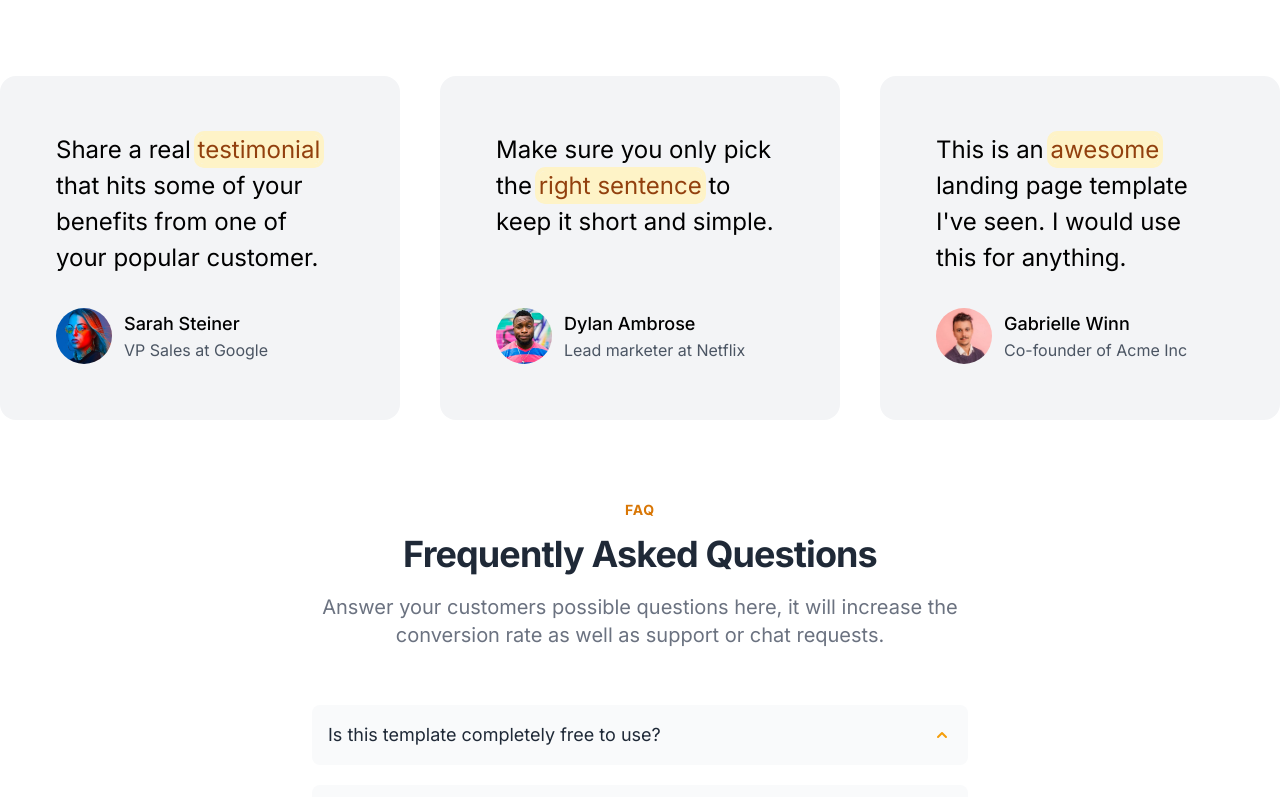
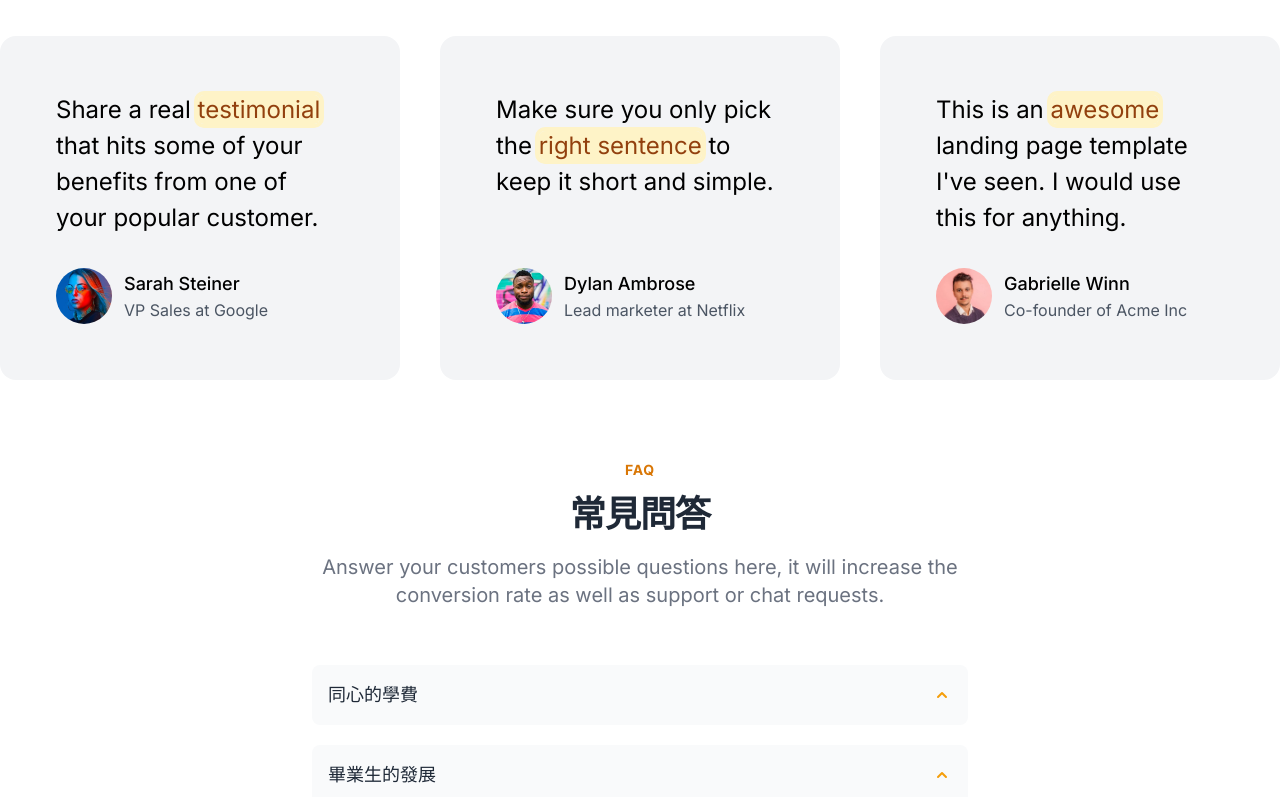
Before and after one commit to shiaoal-new/tongxing-waldorf-website, a Next.js app: page / in a window 1280 px wide. Shown: the part 4138-4935 px from the top of the page. Built offline with nearby package versions, Linux system fonts and the light colour scheme.

Commit message:
feat: 将常见问题标题翻译成中文并添加合作图片。

```diff
--- a/components/data.js
+++ b/components/data.js
@@ -9,7 +9,7 @@ import {
 
 import benefitOneImg from "../public/img/benefit-one.png";
 import benefitTwoImg from "../public/img/benefit-two.png";
-
+import benefitThreeImg from "../public/img/cooperation.webp";
 const benefitOne = {
   title: "順應發展的體驗式學習",
   desc: "同心華德福的課程設計並非單純的知識灌輸，而是緊密扣合孩子不同年齡的發展需求",
@@ -59,7 +59,7 @@ const benefitTwo = {
 const benefitThree = {
   title: "強大且互助的「村莊」社群",
   desc: "在現代小家庭孤立的社會結構下，同心華德福提供了「一個村子來共同養育一個孩子」的強大社群支持",
-  image: benefitTwoImg,
+  image: benefitThreeImg,
   bullets: [
     {
       title: "親師生三元合作",
--- a/components/faq.js
+++ b/components/faq.js
@@ -15,9 +15,8 @@ export default function Faq() {
                   <Disclosure.Button className="flex items-center justify-between w-full px-4 py-4 text-lg text-left text-gray-800 rounded-lg bg-gray-50 hover:bg-gray-100 focus:outline-none focus-visible:ring focus-visible:ring-indigo-100 focus-visible:ring-opacity-75 dark:bg-trueGray-800 dark:text-gray-200">
                     <span>{item.question}</span>
                     <ChevronUpIcon
-                      className={`${
-                        open ? "transform rotate-180" : ""
-                      } w-5 h-5 text-indigo-500`}
+                      className={`${open ? "transform rotate-180" : ""
+                        } w-5 h-5 text-indigo-500`}
                     />
                   </Disclosure.Button>
                   <Disclosure.Panel className="px-4 pt-4 pb-2 text-gray-500 dark:text-gray-300">
@@ -35,17 +34,17 @@ export default function Faq() {
 
 const faqdata = [
   {
-    question: "Is this template completely free to use?",
-    answer: "Yes, this template is completely free to use.",
+    question: "同心的學費",
+    answer: "G1-G6（小學部）學費為每學期85000元。G7-G8（中學部）為每學期95000元。午餐費為每餐90元（將保留物價波動調整的彈性）。",
   },
   {
-    question: "Can I use it in a commercial project?",
-    answer: "Yes, this you can.",
+    question: "畢業生的發展",
+    answer: "同心的畢業生都有學籍學校的畢業證書。同心也會給每個畢業生屬於同心華德福的畢業證書。從過去的經驗觀察到，華德福學校畢業後的孩子能夠獨當一面，自主自立，同時積極參與到社會裡頭。根據社會企業的需求面來看 受企業親睞的人才，人品佳、能獨力解決問題、能團隊合作是最核心的三項能力 以此來看，華德福學校的畢業生在各行各業都是充滿競爭力的。除此之外，華德福學校處處充滿身心靈和諧的行動。畢業生在耳濡目染之下，也能夠將善、美、真放在自己的生命核心中。帶著這個能量，華德福學校的畢業生無論在各行各業都能積極完成自我，綻放出獨特的樣貌。",
   },
   {
-    question: "What is your refund policy? ",
+    question: "未來轉銜的可能性",
     answer:
-      "If you're unhappy with your purchase for any reason, email us within 90 days and we'll refund you in full, no questions asked.",
+      "華德福教育有對人完整的發展圖像，從幼兒園到高中。我們期待培育出健全、獨立、自主的人 體制內教育（十二年國教）目前也關注人的素養導向。期待完整的人是主動、能互動、能與社會共好 這一點，華德福教育與體制內教育是沒有衝突的。一百年來，華德福教育也一直扮演教育改革、社會改革的先鋒 同心截至108學年度，學校第七年辦學到九年級。我們同樣有從幼兒園到高中的辦學圖像 在還沒有高中部之前，九年級的畢業生也能夠依據對自己的瞭解。選擇參與各式升學管道（包括華德福高中、特色獨招等）",
   },
   {
     question: "Do you offer technical support? ",
--- a/pages/index.js
+++ b/pages/index.js
@@ -62,7 +62,7 @@ export default function Home() {
         Use this section to highlight your popular customers.
       </SectionTitle>
       <Testimonials />
-      <SectionTitle pretitle="FAQ" title="Frequently Asked Questions">
+      <SectionTitle pretitle="FAQ" title="常見問答">
         Answer your customers possible questions here, it will increase the
         conversion rate as well as support or chat requests.
       </SectionTitle>
```
Also changed, not shown: public/img/cooperation.webp (added).
